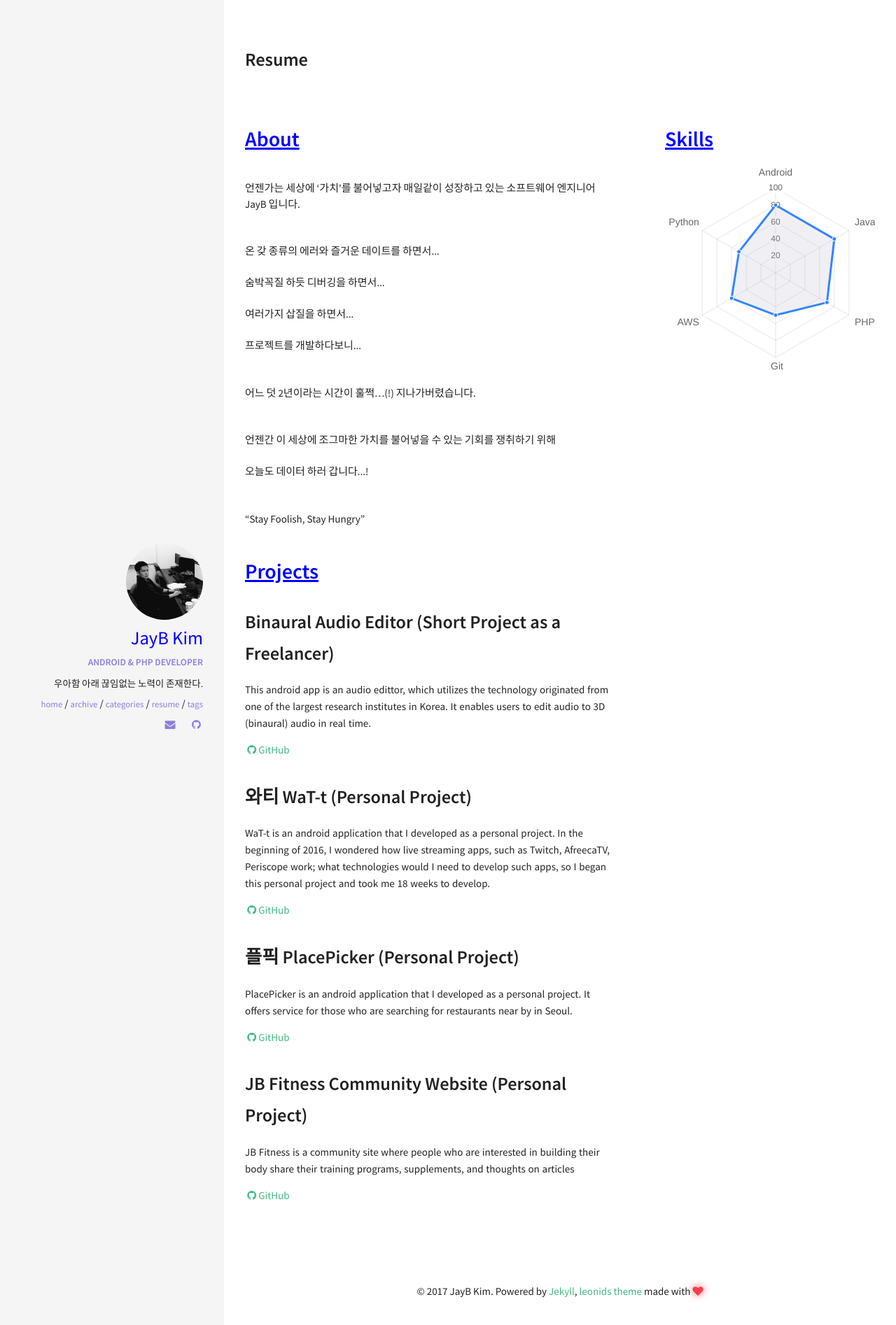
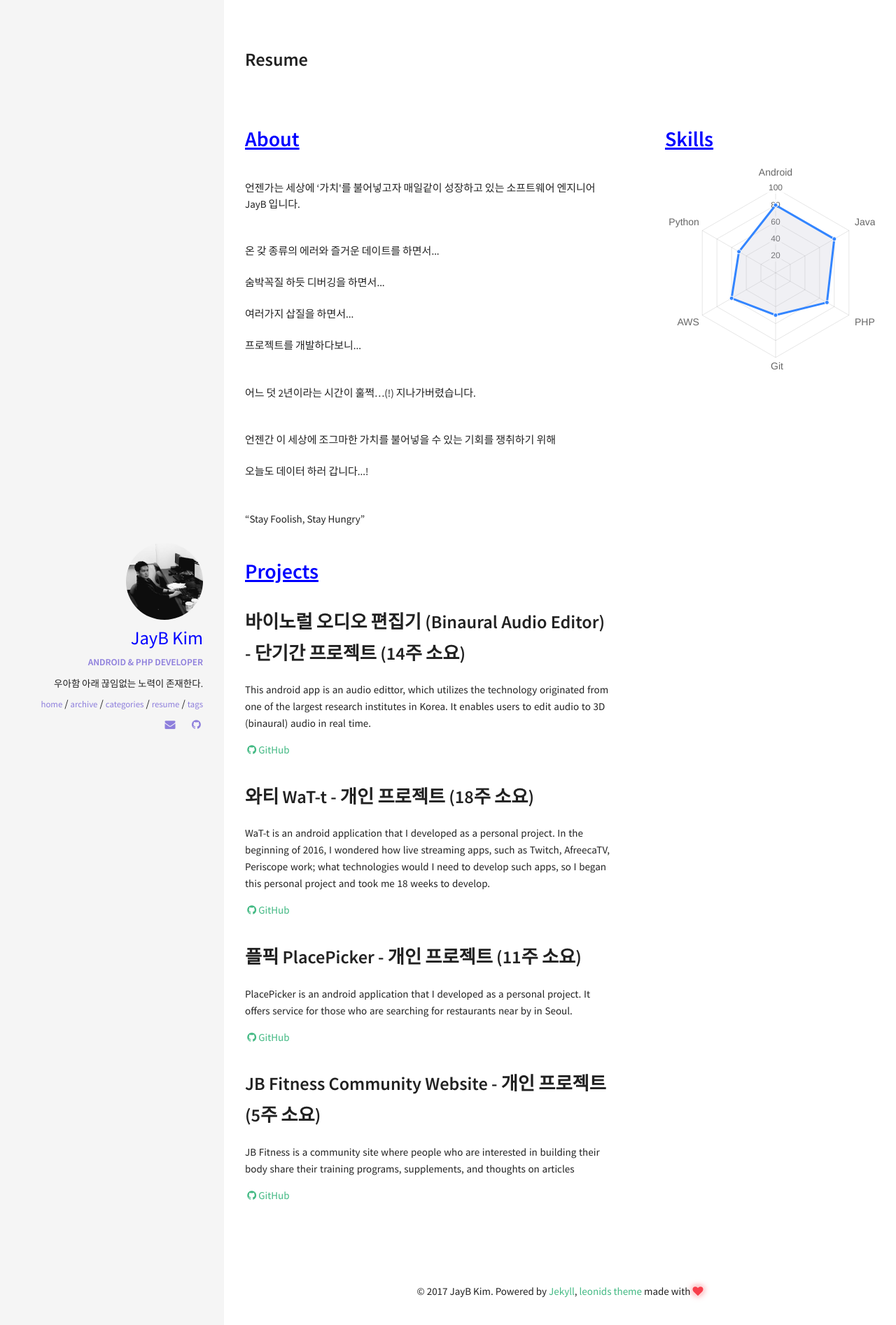
Before and after one commit to renyuanz/leonids, a Jekyll site: the page built from resume.html, in a window 1280 px wide. Shown: the top 1894 px of the page at 70% size. Built offline with Jekyll 4.4.1, drawn with Linux system fonts in a browser that asks for light colours; nearby versions of some CDN libraries.

Commit message:
Updated
Updated

```diff
--- a/_data/index/projects.yml
+++ b/_data/index/projects.yml
@@ -1,25 +1,25 @@
-- name: Binaural Audio Editor (Short Project as a Freelancer)
+- name: 바이노럴 오디오 편집기 (Binaural Audio Editor) - 단기간 프로젝트 (14주 소요)
   descr: "This android app is an audio edittor, which utilizes the technology originated from one of the largest research institutes in Korea. It enables users to edit audio to 3D (binaural) audio in real time."
-  image: pong.png
+  image: jayb.jpg
   github: https://github.com/jaybkim1
 
 
 
-- name: 와티 WaT-t (Personal Project)
+- name: 와티 WaT-t - 개인 프로젝트 (18주 소요)
   descr: "WaT-t is an android application that I developed as a personal project. In the beginning of 2016, I wondered how live streaming apps, such as Twitch, AfreecaTV, Periscope work; what technologies would I need to develop such apps, so I began this personal project and took me 18 weeks to develop. "
   image: pong.png
   github: https://github.com/jaybkim1
 
 
 
-- name: 플픽 PlacePicker (Personal Project)
+- name: 플픽 PlacePicker - 개인 프로젝트 (11주 소요)
   descr: "PlacePicker is an android application that I developed as a personal project. It offers service for those who are searching for restaurants near by in Seoul."
   image: pong.png
   github: https://github.com/jaybkim1
 
 
 
-- name: JB Fitness Community Website (Personal Project)
+- name: JB Fitness Community Website - 개인 프로젝트 (5주 소요)
   descr: "JB Fitness is a community site where people who are interested in building their body share their training programs, supplements, and thoughts on articles"
   image: pong.png
   github: https://github.com/jaybkim1
```
